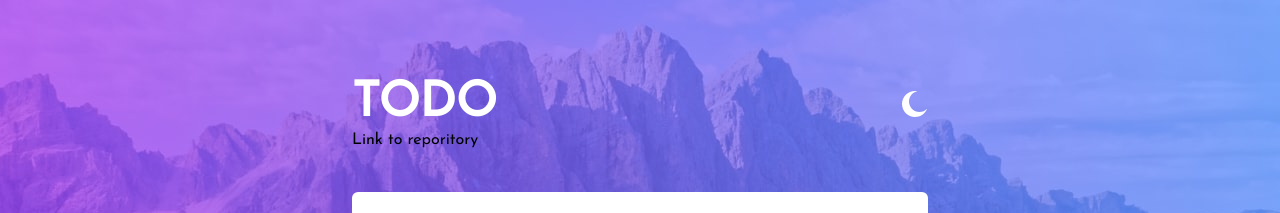
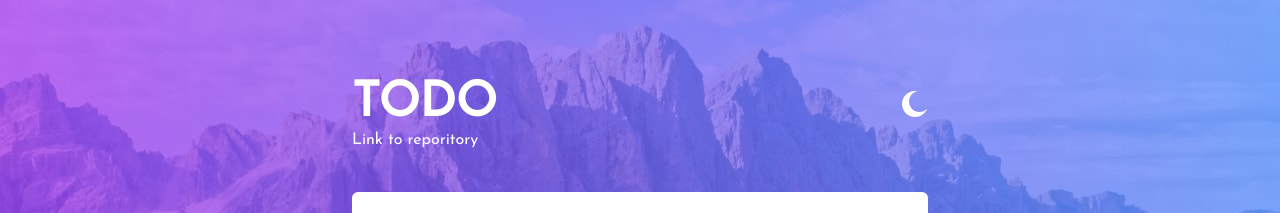
Before and after one commit to IngoGutwin/todo_app, a Vue app: page / in a window 1280 px wide. Shown: the top 213 px of the page. Built offline with nearby package versions, Linux system fonts and the light colour scheme.

Commit message:
Update header color

```diff
--- a/src/components/HeaderToggle.vue
+++ b/src/components/HeaderToggle.vue
@@ -11,7 +11,7 @@
         </button>
     </div>
 
-    <a href="https://github.com/IngoGutwin/todo_app" class="text-black"
+    <a href="https://github.com/IngoGutwin/todo_app" class="text-white"
         >Link to reporitory</a
     >
 </template>
```
